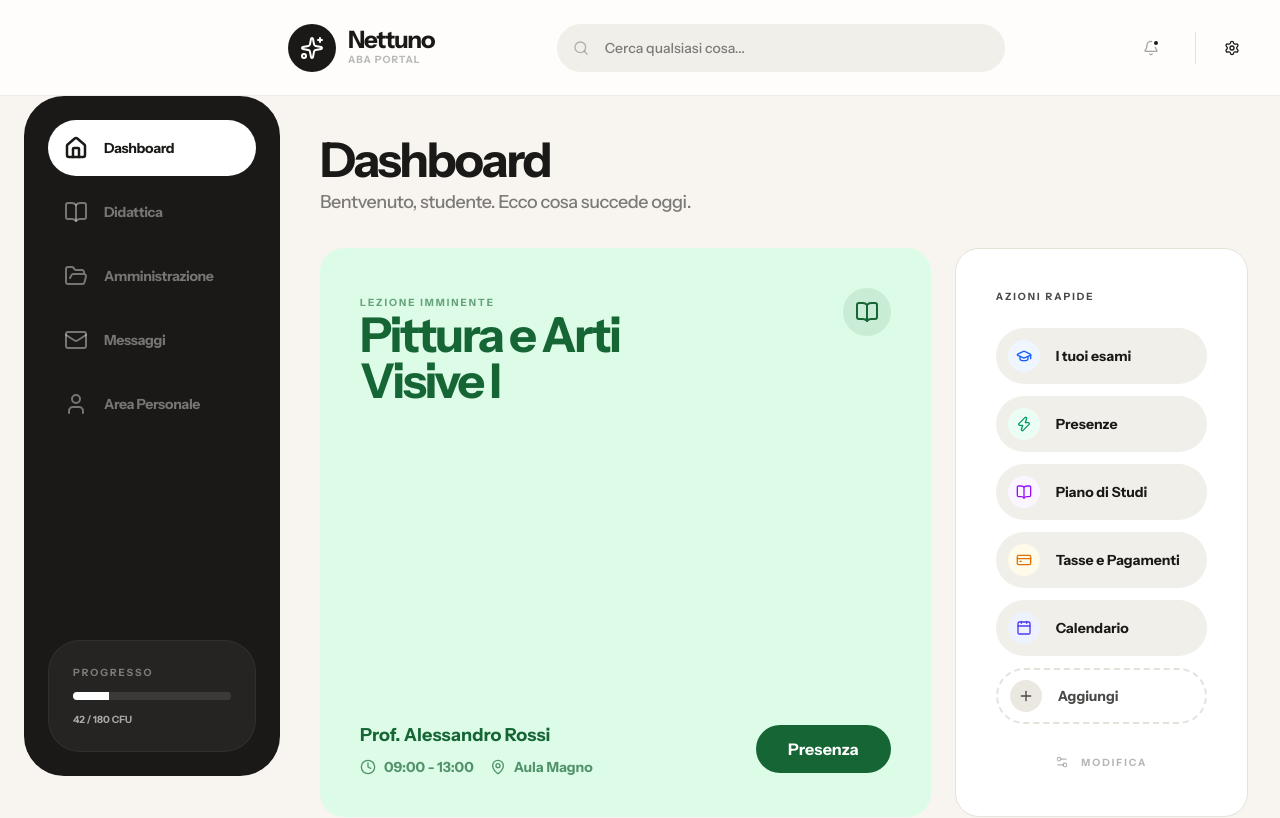
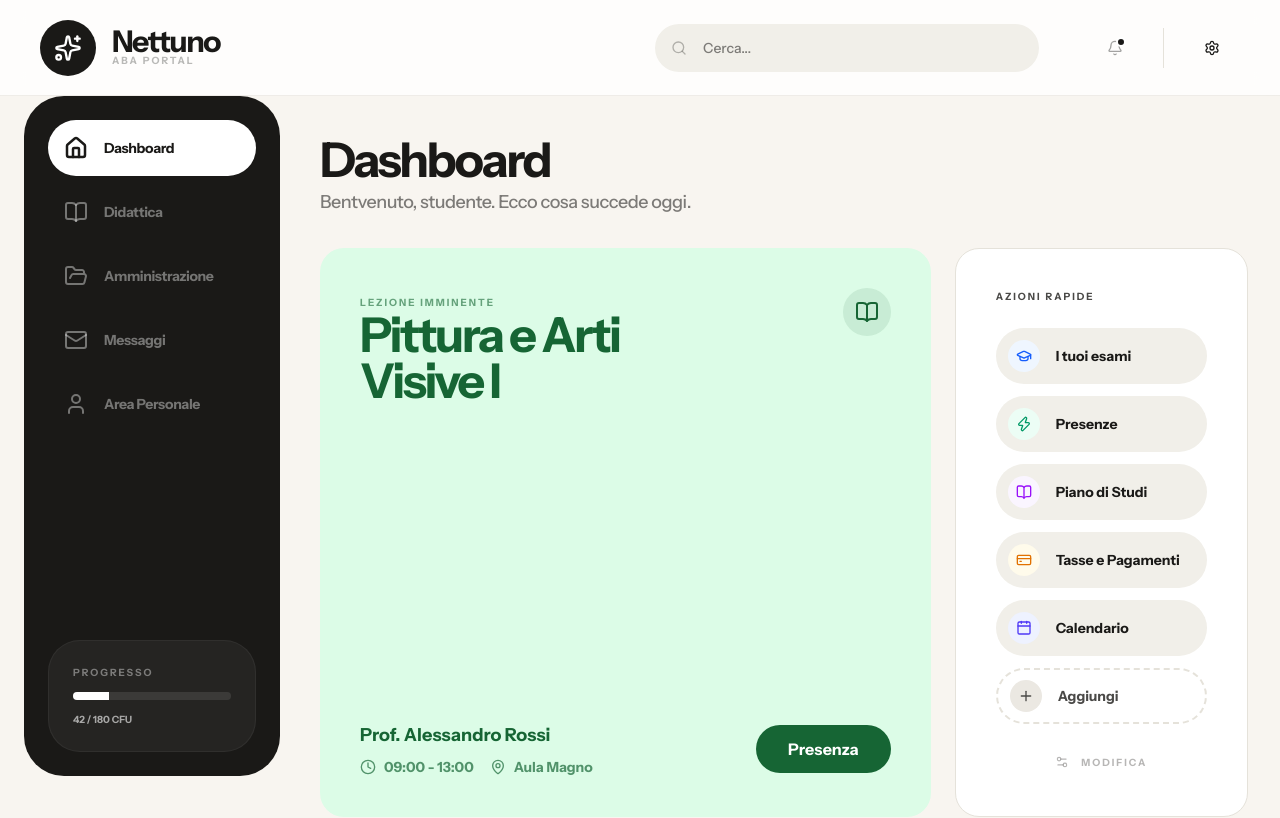
Before and after one commit to Snes00/nettuno-prototype, a Next.js app: page / in a window 1280 px wide. Shown: the top 818 px of the page. Built offline with nearby package versions, Linux system fonts and the light colour scheme.

Commit message:
fix: final header alignment and icon sizing

```diff
--- a/src/components/layout/Header.tsx
+++ b/src/components/layout/Header.tsx
@@ -9,49 +9,51 @@ import Link from "next/link";
 export function Header() {
   return (
     <header className="sticky top-0 z-50 w-full border-b bg-white/80 backdrop-blur-md transition-all h-24 flex items-center">
-      <div className="w-full flex items-center justify-between px-6 md:px-8 md:pl-[288px]">
-        {/* pl-[288px] corrisponde a pl-72 per allinearsi perfettamente dopo la sidebar */}
+      <div className="w-full flex items-center justify-between px-6 md:px-10">
 
-        <div className="flex items-center gap-4">
-          <Link href="/" className="flex items-center gap-3 group">
-            <div className="h-12 w-12 rounded-2xl bg-[#1A1917] flex items-center justify-center transition-transform group-hover:rotate-12 group-hover:scale-105 shadow-none">
-               <Sparkles className="h-6 w-6 text-white" />
+        {/* Logo - Posizionato esattamente per allinearsi alla Sidebar fixed */}
+        <div className="flex items-center">
+          <Link href="/" className="flex items-center gap-4 group">
+            <div className="h-14 w-14 rounded-2xl bg-[#1A1917] flex items-center justify-center transition-transform group-hover:rotate-12 shadow-none shrink-0">
+               <Sparkles className="h-7 w-7 text-white" />
             </div>
-            <div className="flex flex-col -gap-1">
-               <span className="text-2xl font-black tracking-tighter leading-none">
+            <div className="flex flex-col -space-y-1">
+               <span className="text-2xl md:text-3xl font-black tracking-tighter leading-none">
                  Nettuno
                </span>
-               <span className="text-[10px] font-bold uppercase tracking-widest text-[#1A1917]/30">ABA Portal</span>
+               <span className="text-[10px] font-bold uppercase tracking-[0.2em] text-[#1A1917]/30">ABA Portal</span>
             </div>
           </Link>
         </div>
 
-        <div className="hidden flex-1 items-center justify-center px-12 lg:flex">
-          <div className="relative w-full max-w-md">
+        {/* Search Bar - Più snella e spostata a destra */}
+        <div className="hidden flex-1 items-center justify-end px-12 lg:flex">
+          <div className="relative w-full max-w-sm">
             <Search className="absolute left-4 top-1/2 h-4 w-4 -translate-y-1/2 text-[#1A1917]/30" />
             <Input
-              placeholder="Cerca qualsiasi cosa..."
+              placeholder="Cerca..."
               className="w-full pl-12 h-12 bg-[#F1EFE9] border-none rounded-2xl focus-visible:ring-2 focus-visible:ring-primary/10 transition-all font-medium text-sm"
             />
           </div>
         </div>
 
+        {/* Action Icons - Grandi come quelle della Sidebar (h-14) */}
         <div className="flex items-center gap-3">
-          <Button variant="ghost" size="icon" className="lg:hidden rounded-2xl h-12 w-12 bg-[#F1EFE9]">
-            <Search className="h-5 w-5" />
+          <Button variant="ghost" size="icon" className="lg:hidden rounded-2xl h-14 w-14 bg-[#F1EFE9]">
+            <Search className="h-6 w-6" />
           </Button>
 
           <Button
             variant="ghost"
-            className="h-12 w-12 rounded-2xl text-[#1A1917]/40 hover:text-[#1A1917] hover:bg-[#F1EFE9] relative transition-all flex items-center justify-center p-0"
+            className="h-14 w-14 rounded-2xl text-[#1A1917]/40 hover:text-[#1A1917] hover:bg-[#F1EFE9] relative transition-all flex items-center justify-center p-0"
           >
-            <Bell className="h-6 w-6" />
-            <span className="absolute top-3.5 right-3.5 h-2 w-2 rounded-full bg-primary border-2 border-white"></span>
+            <Bell className="h-7 w-7" />
+            <span className="absolute top-4 right-4 h-2.5 w-2.5 rounded-full bg-primary border-2 border-white"></span>
           </Button>
 
-          <div className="h-8 w-px bg-[#E5E2DA] mx-2 hidden sm:block" />
+          <div className="h-10 w-px bg-[#E5E2DA] mx-2 hidden sm:block" />
 
-          <div className="hover:scale-105 transition-transform">
+          <div className="h-14 w-14 flex items-center justify-center">
             <SettingsDialog />
           </div>
         </div>
```
